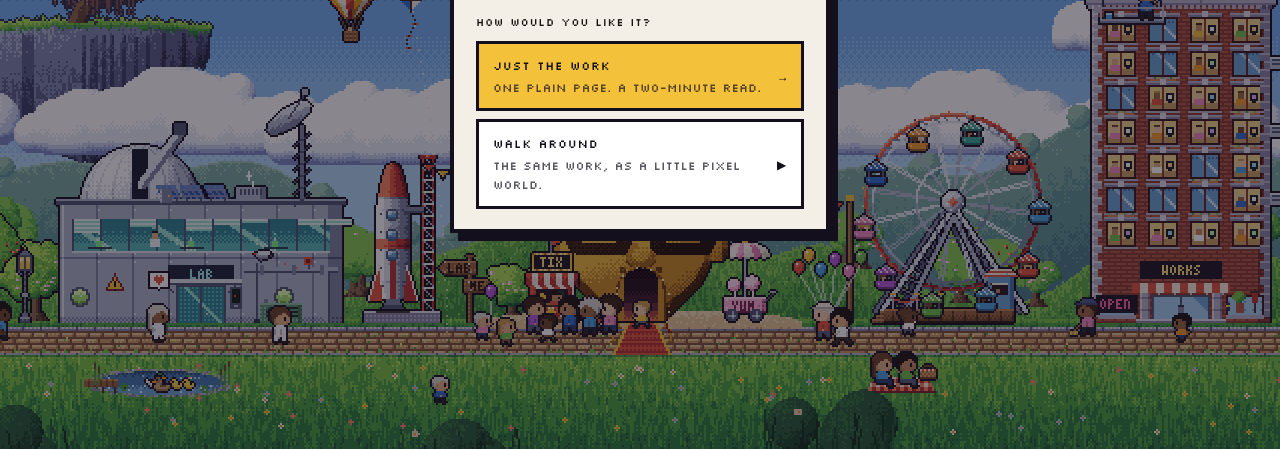
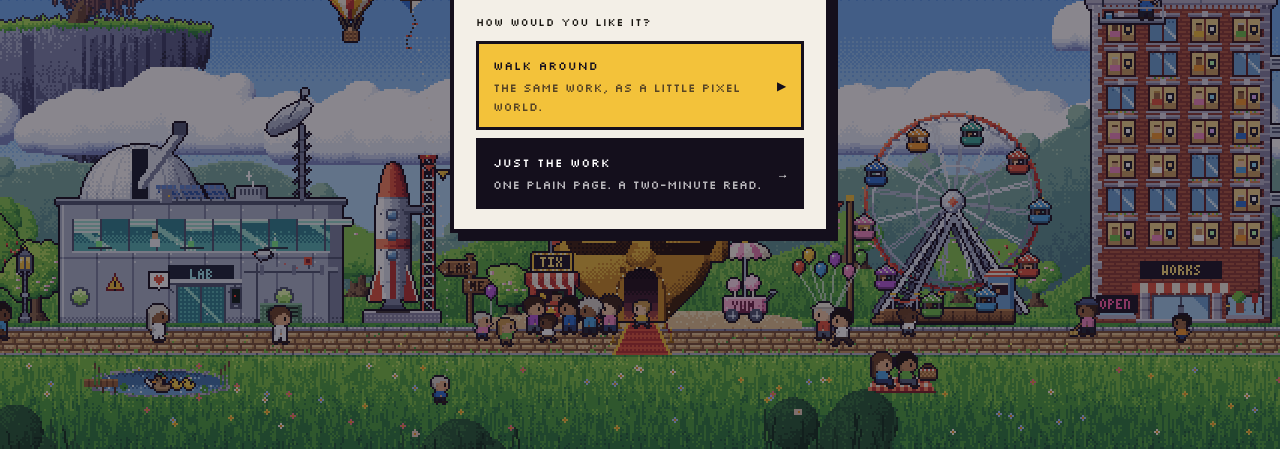
Before and after one commit to amoghgg/portfolio, a plain HTML site: page index.html in a window 1280 px wide. Shown: the part 351-800 px from the top of the page. Drawn offline with Linux system fonts and the light colour scheme; animation ran at ten frames a second.

Commit message:
Put 'Walk around' first in the arrival choice
Co-Authored-By: Claude Opus 5.5 <noreply@anthropic.com>

```diff
--- a/index.html
+++ b/index.html
@@ -192,8 +192,8 @@
             <h2 id="door-h">Amogh Bajpai</h2>
             <p>I ship face verification for national exams in India, and research where machine perception breaks.</p>
             <p class="q">HOW WOULD YOU LIKE IT?</p>
+            <button type="button" data-view="world"><span>Walk around<small>The same work, as a little pixel world.</small></span>&#9654;</button>
             <a href="/work/" data-view="plain"><span>Just the work<small>One plain page. A two-minute read.</small></span>&rarr;</a>
-            <button type="button" data-view="world"><span>Walk around<small>The same work, as a little pixel world.</small></span>&#9654;</button>
         </div>
     </div>
     <p class="w-hint">Drag to walk around<span class="keys">, or use &larr; &rarr;</span></p>
@@ -238,7 +238,7 @@
             remember(el.dataset.view);
             if (el.dataset.view === "world") document.documentElement.classList.remove("choosing");
         }));
-        if (document.documentElement.classList.contains("choosing")) document.querySelector('.door [data-view="plain"]').focus({ preventScroll: true });
+        if (document.documentElement.classList.contains("choosing")) document.querySelector('.door [data-view="world"]').focus({ preventScroll: true });
         // the travel bar walks you to a place; clicking it goes in
         document.querySelectorAll(".w-hud a").forEach((a) => {
             const go = () => world.lookAt(a.dataset.go);
```
